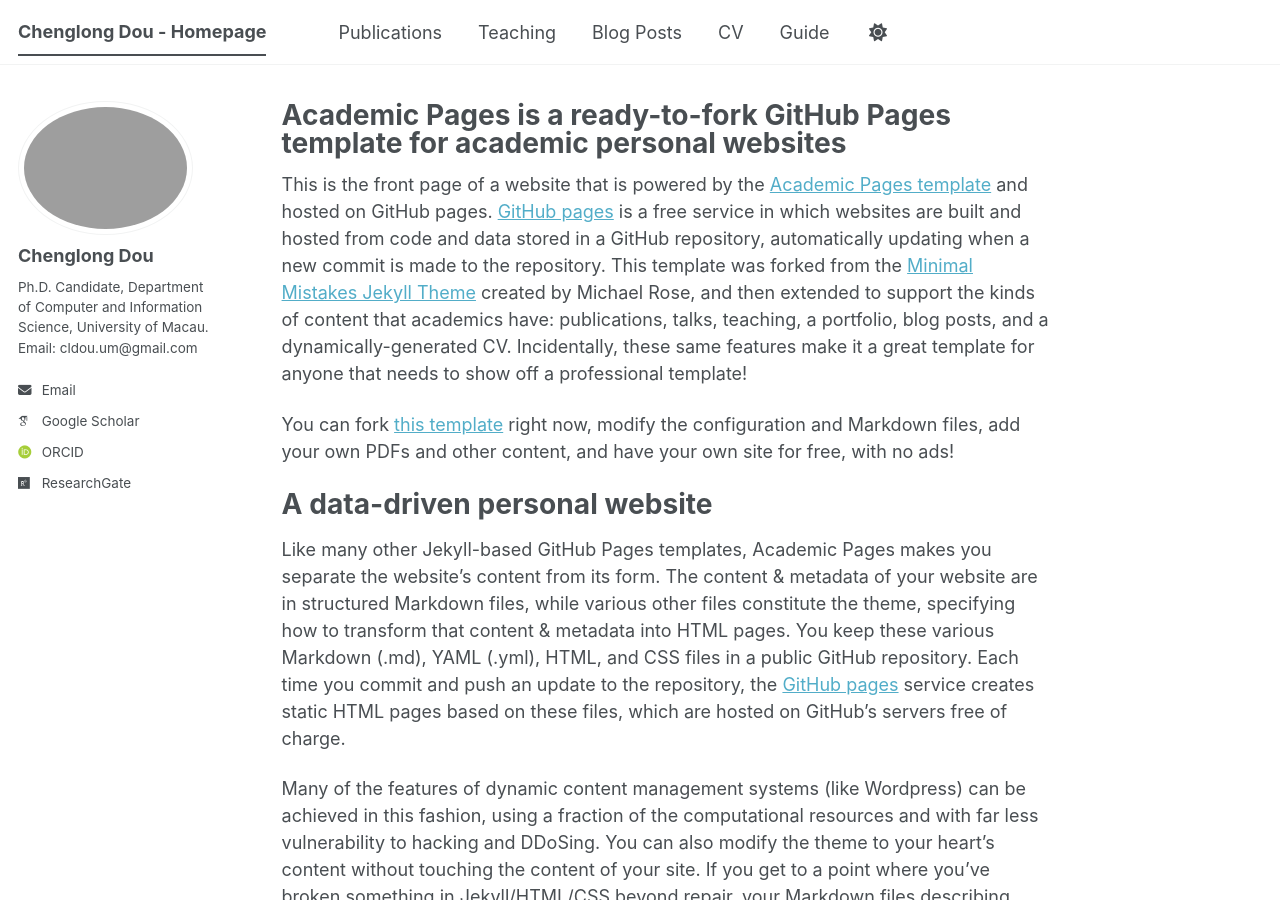
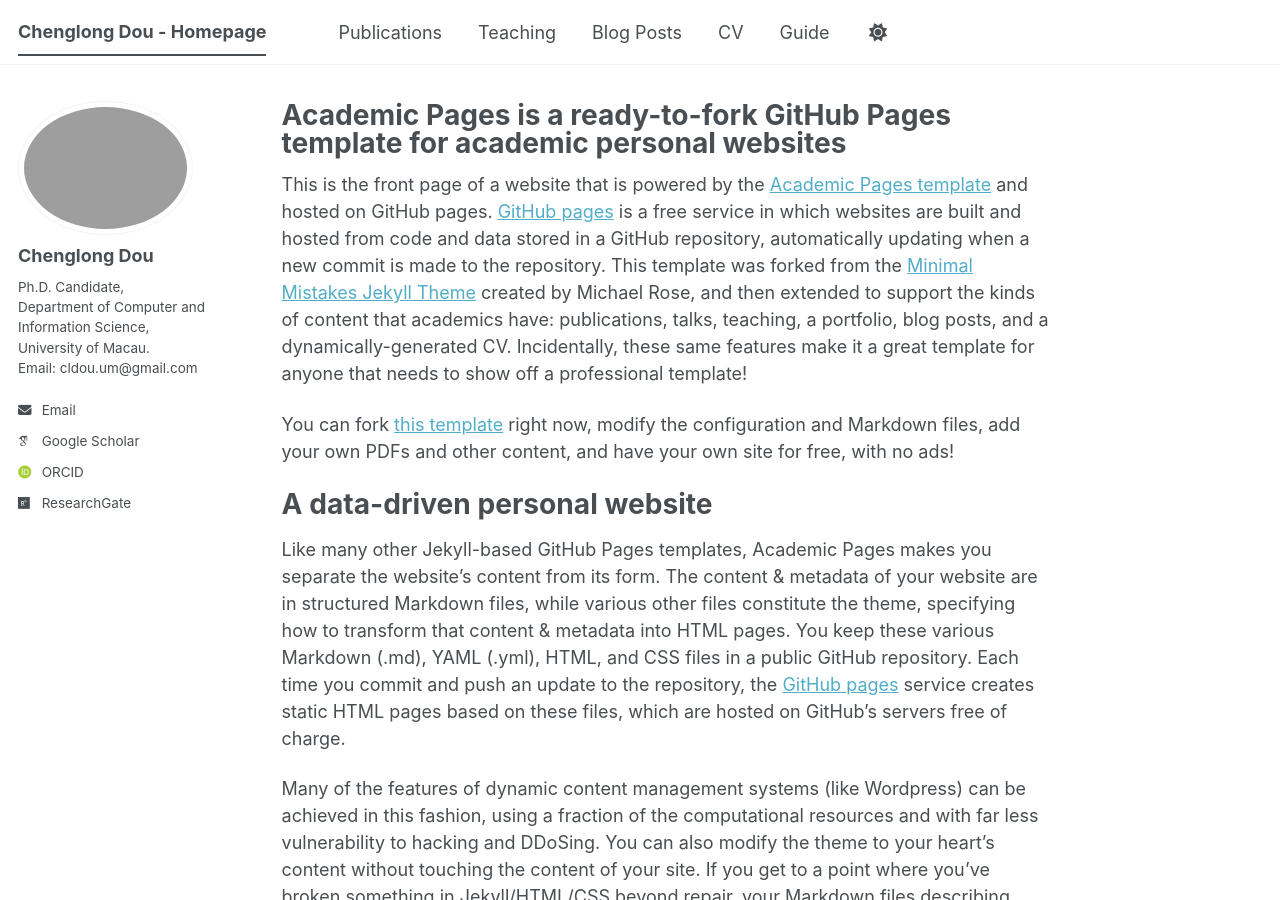
Before and after one commit to cldou/cldou.github.io, a Jekyll site: the page built from _pages/about.md, in a window 1280 px wide and 900 px high. Built offline with Jekyll 4.4.1, drawn with Linux system fonts in a browser that asks for light colours; some web fonts are replaced; a script bundle is joined from its source files by our own code; library files that are not in the unit come from our copies.

Commit message:
Format bio with line breaks for better readability

```diff
--- a/_config.yml
+++ b/_config.yml
@@ -17,7 +17,7 @@ repository               : "cldou/cldou.github.io"
 author:
   avatar           : "profile.png"
   name             : "Chenglong Dou"
-  bio              : "Ph.D. Candidate, Department of Computer and Information Science, University of Macau. Email: cldou.um@gmail.com"
+  bio              : "Ph.D. Candidate, <br>Department of Computer and Information Science, <br>University of Macau. <br>Email: cldou.um@gmail.com"
   email            : "cldou.um@gmail.com"
   googlescholar    : "https://scholar.google.com/citations?user=B2mGFqoAAAAJ"
   orcid            : "https://orcid.org/yourorcidurl"
```
